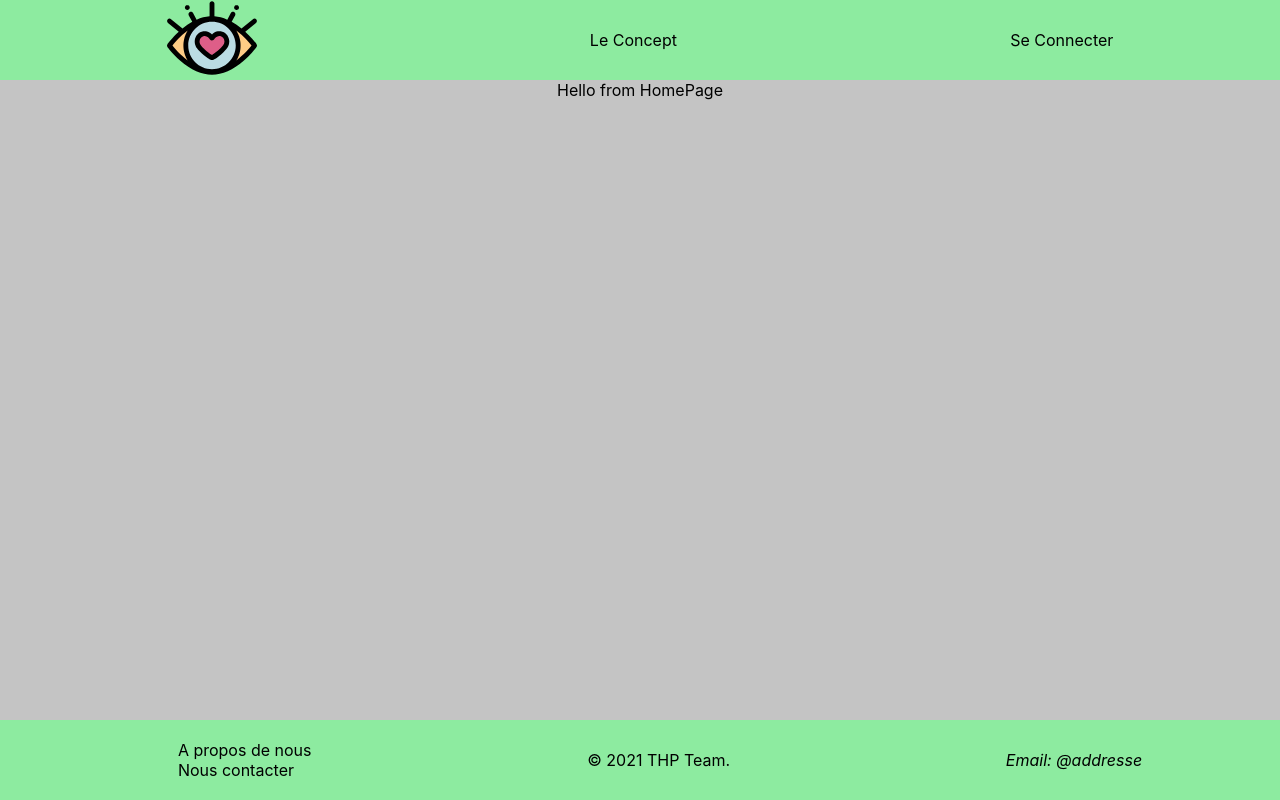
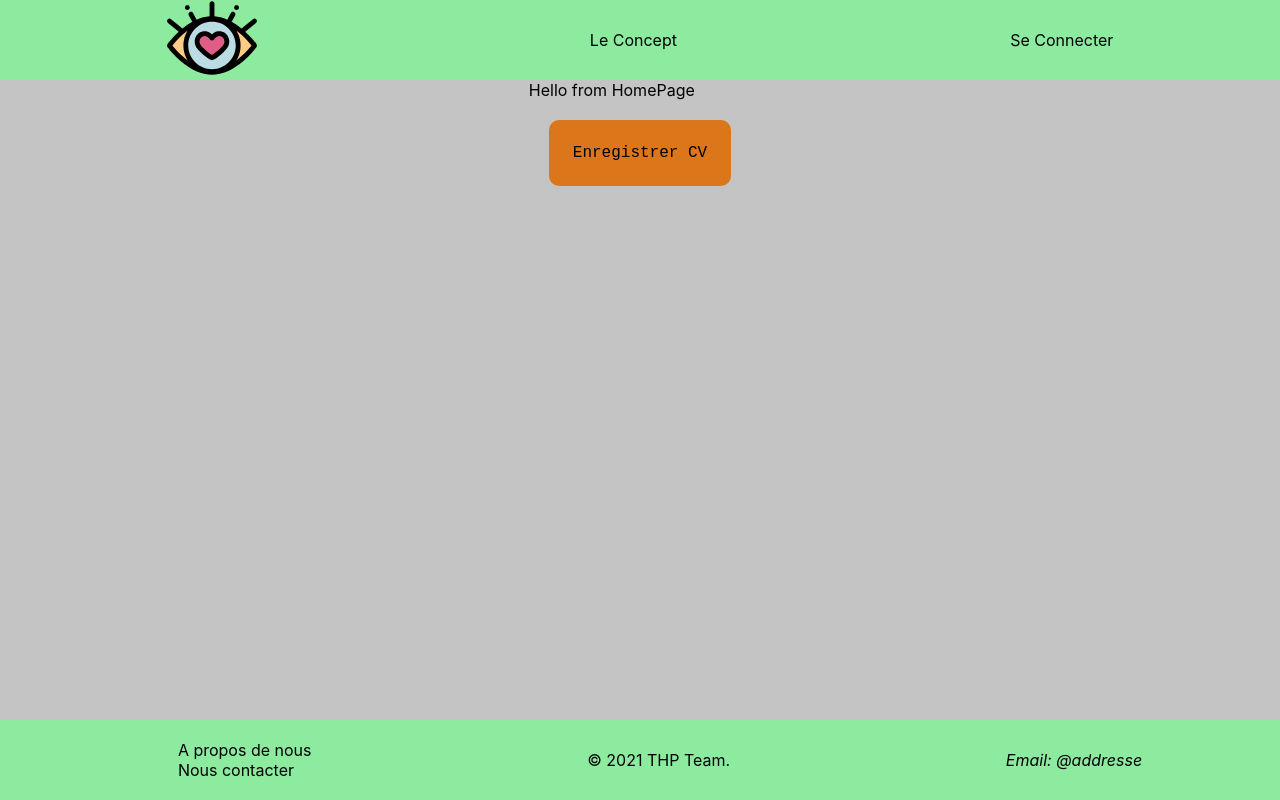
Before and after one commit to extra-resto/extra-resto-app, a Next.js app: page / in a window 1280 px wide. Built offline with nearby package versions, Linux system fonts and the light colour scheme.

Commit message:
component button

```diff
--- /dev/null
+++ b/components/Button/Button.module.scss
@@ -0,0 +1,51 @@
+@import "../../styles/colors.scss";
+
+.container {
+  margin: 20px;
+  display: flex;
+
+
+
+&__btn10 {
+font-family: Hack, monospace;
+background: $orange;
+color: #000000;
+cursor: pointer;
+font-size: 1em;
+padding: 1.5rem;
+border: 0;
+transition: all 0.5s;
+border-radius: 10px;
+width: auto;
+position: relative;
+
+&::after {
+  font-family: -apple-system, BlinkMacSystemFont, Segoe UI, Roboto, Oxygen,
+  Ubuntu, Cantarell, Fira Sans, Droid Sans, Helvetica Neue, sans-serif;
+  font-weight: 400;
+  position: absolute;
+  left: 85%;
+  top: 31%;
+  right: 5%;
+  bottom: 0;
+  opacity: 0;
+
+}
+
+&:hover {
+  background: $green;
+  transition: all 0.5s;
+  border-radius: 10px;
+  box-shadow: 0px 6px 15px rgb(105, 99, 105);
+  padding: 1.6rem 1.6rem 1.6rem 1.6rem;
+
+  &::after {
+      opacity: 1;
+      transition: all 0.5s;
+
+  }
+}
+
+}
+
+}
--- /dev/null
+++ b/components/Button/index.jsx
@@ -0,0 +1,15 @@
+import styles from './Button.module.scss';
+
+const Button = ({content}) => {
+
+    return (
+        <>
+        <div className={styles.container}>
+        <button className={styles.container__btn10}>{content}</button>
+        </div>
+        </>
+
+    )
+}
+
+export default Button;
--- a/pages/index.jsx
+++ b/pages/index.jsx
@@ -2,6 +2,7 @@ import React, { FunctionComponent } from 'react';
 import Head from 'next/head';
 import Layout from 'components/Layout';
 import styles from './Home.module.scss';
+import Button from 'components/Button';
 
 const Home = () => {
   return (
@@ -12,6 +13,7 @@ const Home = () => {
         <link rel='icon' href='/favicon.ico' />
       </Head>
       <div className='main'>Hello from HomePage</div>
+      <Button content="Enregistrer CV"></Button>
     </div>
     </Layout>
   );
```
Also changed, not shown: pages/concept/Concept.module.scss (line endings or trailing spaces).
